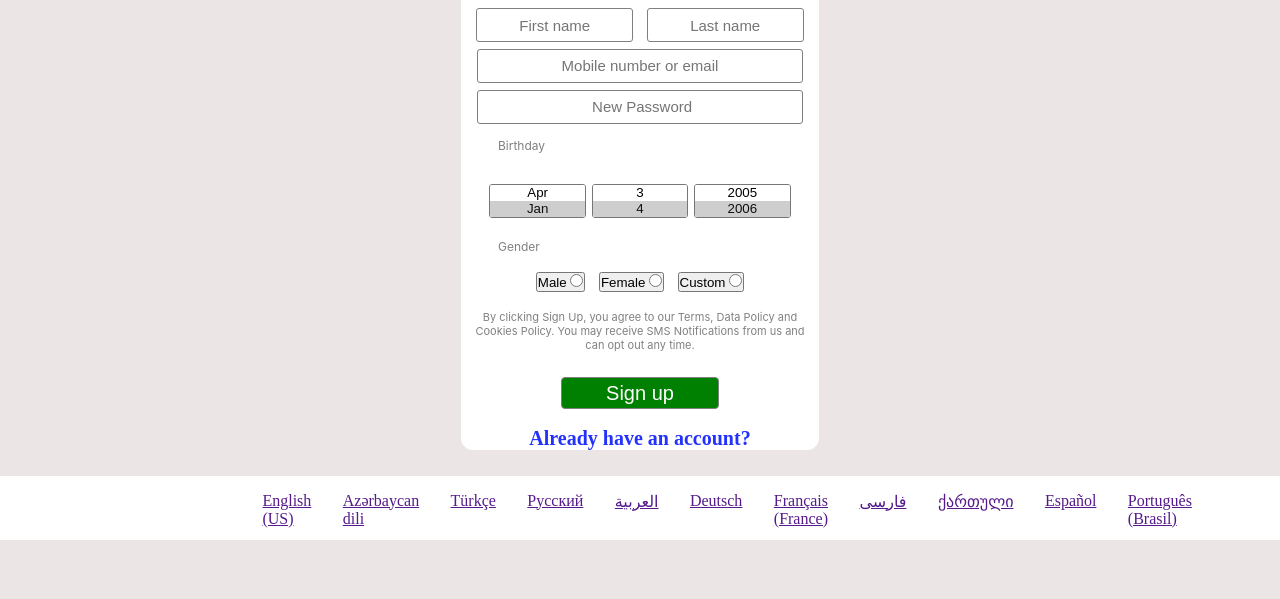
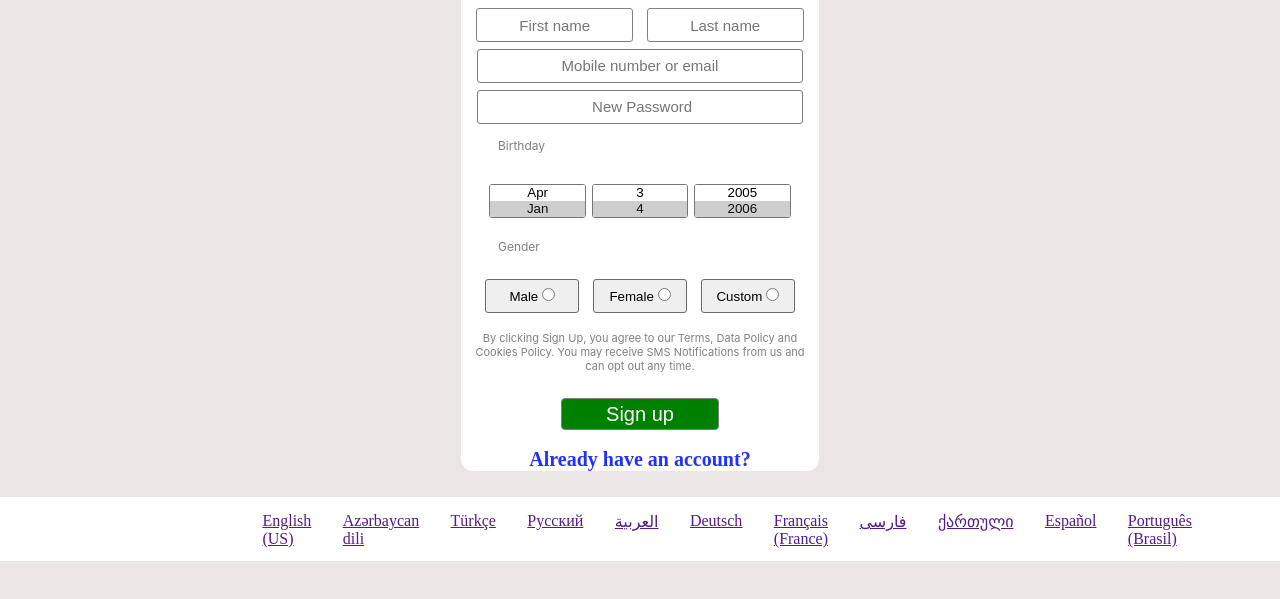
Before and after one commit to MahammadMustafayev/Web-Task-5-, a plain HTML site: page Web-Facebook Login Page/index.html in a window 1280 px wide. Shown: the part 185-784 px from the top of the page. Drawn offline with Linux system fonts and the light colour scheme.

Commit message:
added again

```diff
--- a/Web-Facebook Login Page/assets/css/main.css
+++ b/Web-Facebook Login Page/assets/css/main.css
@@ -118,7 +118,6 @@ body {
 
 .brd .btn
 {
-
     width: 44%;
     height: 32px;
     margin-top: 2%;
@@ -131,6 +130,12 @@ body {
     border: 1px solid gray;
     border-radius: 4px;
 }
+.brd .btn:hover
+{
+    background-color: rgb(6, 236, 6);
+    transition: 0.5s;
+}
+
 .brd h3{
     display: flex;
     justify-content: center;
@@ -161,3 +166,12 @@ body {
     padding: 2%;
 
 }
+.gender
+{
+    margin-top: 2%;
+    border: 1px solid rgb(107, 106, 106);
+    width: 28%;
+    height: 34px;
+    border-radius: 3px;
+    text-align: center;
+}
--- a/Web-Facebook Login Page/index.html
+++ b/Web-Facebook Login Page/index.html
@@ -65,15 +65,15 @@
             </div>
             <span class="s-info">
                 <div class="menu">
-                    <button>
+                    <button class="gender ">
                         <label for="1">Male</label>
                         <input type="radio" id="1" name="g">
                     </button>
-                    <button>
+                    <button class="gender">
                         <label for="2">Female</label>
                         <input type="radio" id="2" name="g">
                     </button>
-                    <button>
+                    <button class="gender">
                         <label for="3">Custom</label>
                         <input type="radio" id="3" name="g">
                     </button>
```
